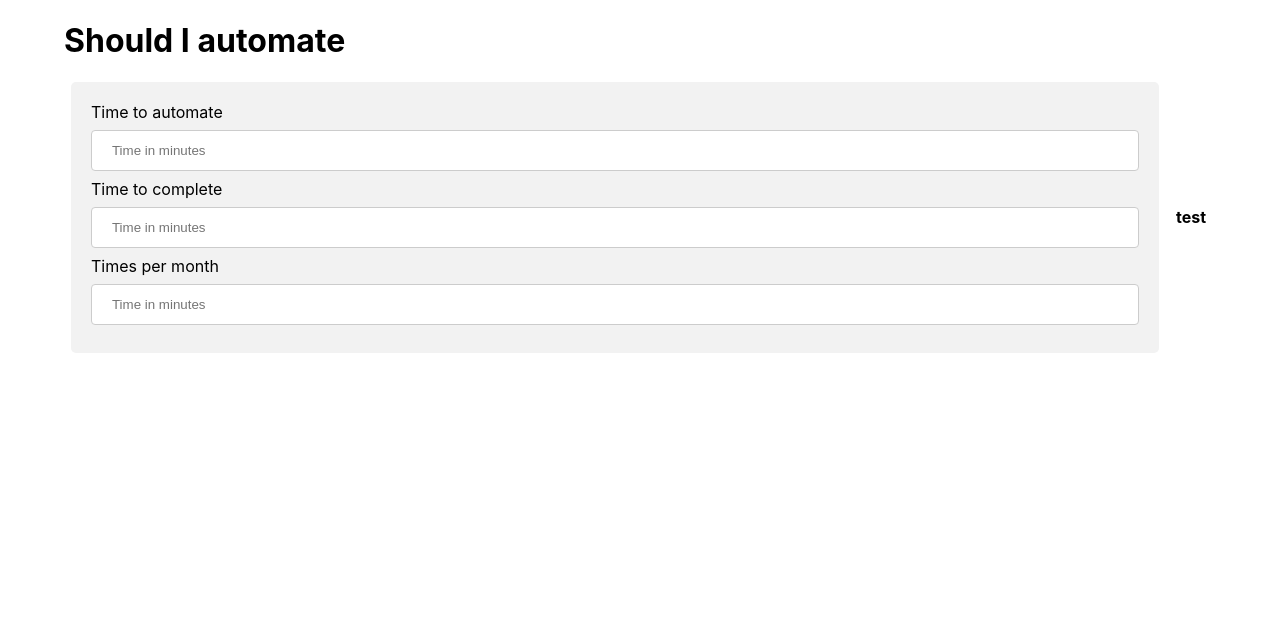
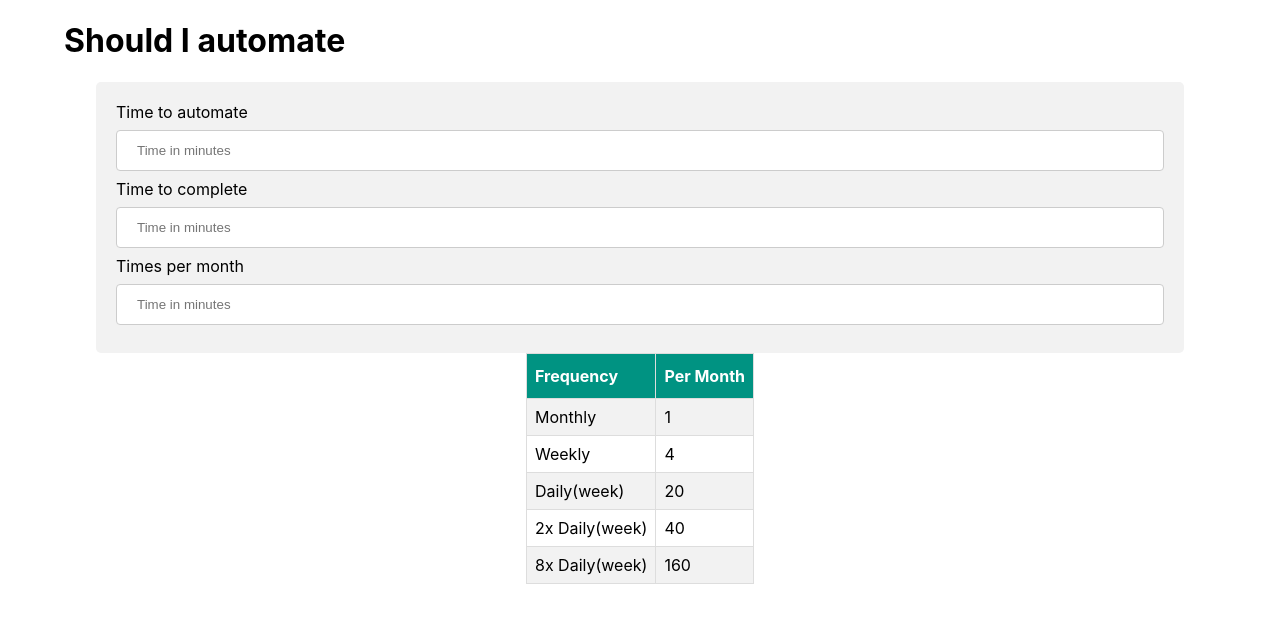
Before and after one commit to aedificatorum/shouldiautomateit, a React (Create React App) app: page / in a window 1280 px wide. Shown: the top 622 px of the page. Built offline with nearby package versions, Linux system fonts and the light colour scheme.

Commit message:
add table frequency helper

```diff
--- a/src/App.css
+++ b/src/App.css
@@ -51,3 +51,24 @@ input[type=text] {
   border-radius: 4px;
   box-sizing: border-box;
 }
+
+#frequency-helper {
+  border-collapse: collapse;
+}
+
+#frequency-helper td, #frequency-helper th{
+  border: 1px solid #ddd;
+  padding: 8px;
+}
+
+#frequency-helper tr:nth-child(even){background-color: #f2f2f2;}
+
+#frequency-helper tr:hover {background-color: #ddd;}
+
+#frequency-helper th {
+  padding-top: 12px;
+  padding-bottom: 12px;
+  text-align: left;
+  background-color: #009382;
+  color: white;
+}
--- a/src/App.js
+++ b/src/App.js
@@ -16,13 +16,34 @@ class App extends Component {
             <label for="times-month">Times per month</label>
             <input type="text" id="times-month" placeholder="Time in minutes" />
           </form>
-          <table>
+          <table id="frequency-helper">
             <tr>
-              <th>test</th>
+              <th>Frequency</th>
+              <th>Per Month</th>
             </tr>
+            <tr>
+              <td>Monthly</td>
+              <td>1</td>
+              </tr>
+              <tr>
+                <td>Weekly</td>
+                <td>4</td>
+              </tr>
+              <tr>
+                <td>Daily(week)</td>
+                <td>20</td>
+              </tr>
+              <tr>
+                <td>2x Daily(week)</td>
+                <td>40</td>
+              </tr>
+              <tr>
+                <td>8x Daily(week)</td>
+                <td>160</td>
+              </tr>
+
+
           </table>
-          {/* <div className="row">
-        </div> */}
       </div>
       </div>
     );
```
